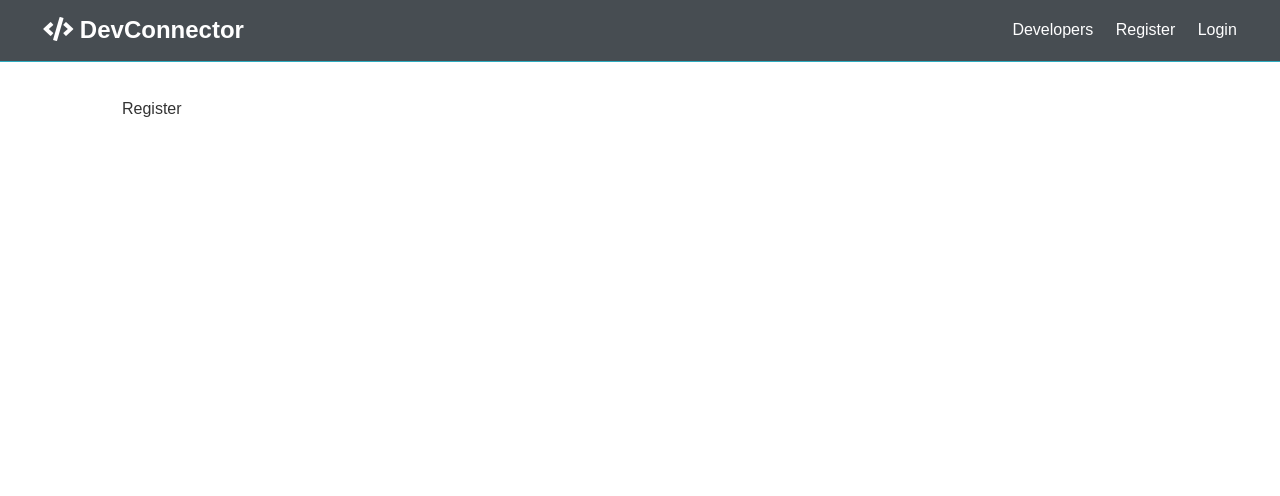
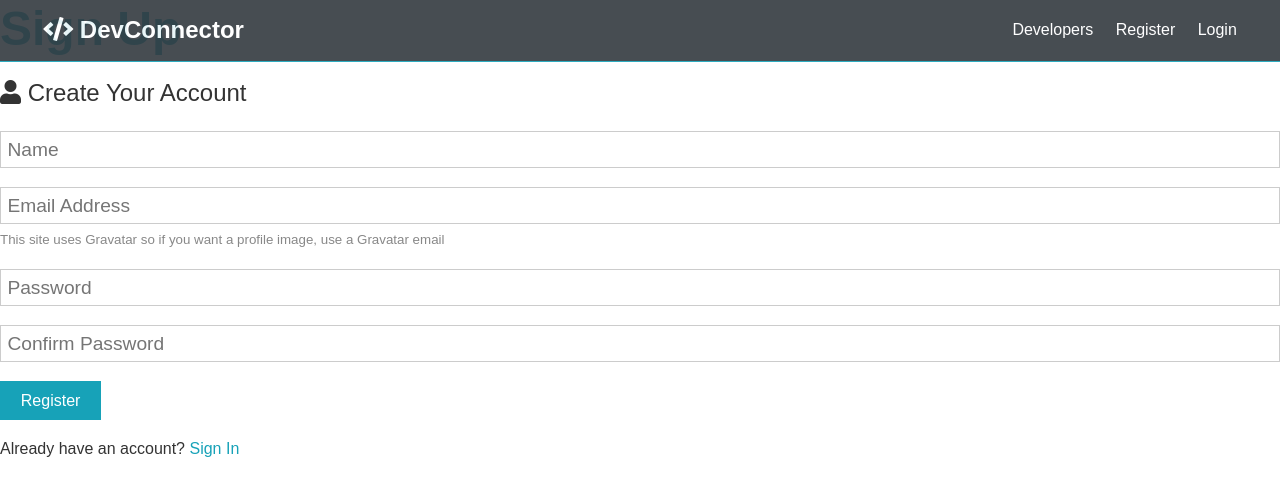
Before and after one commit to romain-morvant/traversy-mern-stack, a React (Create React App) app in the folder client/: page /register in a window 1280 px wide. Shown: the top 496 px of the page. Built offline with nearby package versions, Linux system fonts and the light colour scheme.

Commit message:
Ajout du formulaire d'inscription ainsi que du useState hook

```diff
--- a/client/src/components/auth/Register.js
+++ b/client/src/components/auth/Register.js
@@ -1,9 +1,84 @@
-import React from 'react';
+import React, { Fragment, useState } from 'react';
+import { Link } from 'react-router-dom';
 
 export function Register() {
-    return (
-        <div className='container'>
-            <p>Register</p>
+  const [formData, setFormData] = useState({
+    name: '',
+    email: '',
+    password: '',
+    password2: '',
+  });
+
+  const { name, email, password, password2 } = formData;
+
+  const onChange = e =>
+    setFormData({ ...formData, [e.target.name]: e.target.value });
+
+  const onSubmit = e => {
+    e.preventDefault();
+    if (password !== password2) {
+      console.log('Les mots de passe ne sont pas identiques ..');
+    } else {
+      console.log(formData);
+    }
+  };
+
+  return (
+    <Fragment>
+      <h1 className='large text-primary'>Sign Up</h1>
+      <p className='lead'>
+        <i className='fas fa-user'></i> Create Your Account
+      </p>
+      <form className='form' onSubmit={e => onSubmit(e)}>
+        <div className='form-group'>
+          <input
+            type='text'
+            placeholder='Name'
+            name='name'
+            value={name}
+            onChange={e => onChange(e)}
+            required
+          />
         </div>
-    );
-};
+        <div className='form-group'>
+          <input
+            type='email'
+            placeholder='Email Address'
+            name='email'
+            value={email}
+            onChange={e => onChange(e)}
+            required
+          />
+          <small className='form-text'>
+            This site uses Gravatar so if you want a profile image, use a
+            Gravatar email
+          </small>
+        </div>
+        <div className='form-group'>
+          <input
+            type='password'
+            placeholder='Password'
+            name='password'
+            value={password}
+            onChange={e => onChange(e)}
+            minLength='6'
+          />
+        </div>
+        <div className='form-group'>
+          <input
+            type='password'
+            placeholder='Confirm Password'
+            name='password2'
+            value={password2}
+            onChange={e => onChange(e)}
+            minLength='6'
+          />
+        </div>
+        <input type='submit' className='btn btn-primary' value='Register' />
+      </form>
+      <p className='my-1'>
+        Already have an account? <Link to='/login'>Sign In</Link>
+      </p>
+    </Fragment>
+  );
+}
```
